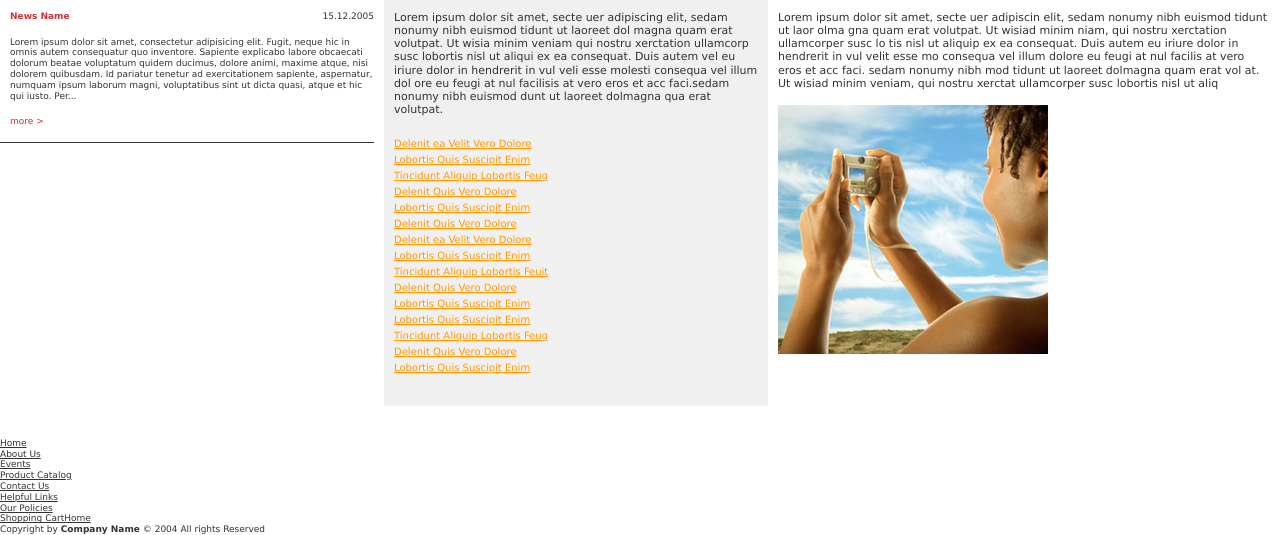
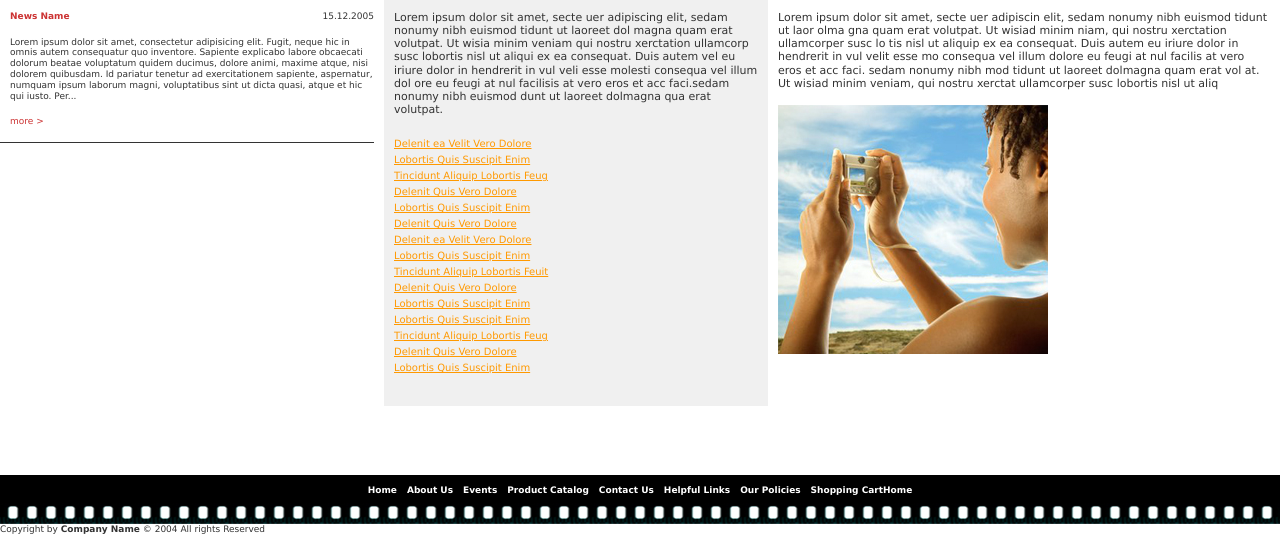
Before and after one commit to olegsorokin/interview-062017, a website: page app/index.html in a window 1280 px wide. Shown: the part 265-800 px from the top of the page. Drawn offline with nearby package versions, Linux system fonts and the light colour scheme; files that its build step writes are made by us from their sources.

Commit message:
Добавил стили для навигации в footer

```diff
--- /dev/null
+++ b/app/sass/_blocks/_page-footer__nav.sass
@@ -0,0 +1,20 @@
+.page-footer__nav
+	color: #fff
+	text-align: center
+	padding-bottom: 21px
+	background-color: #000
+	background-image: url(../../img/bg-film.jpg)
+	background-repeat: repeat-x
+	background-position: bottom
+
+.page-footer__list
+	display: inline-block
+	padding-top: .5rem
+	+clearfix
+	li
+		float: left
+		margin: .5rem
+
+.page-footer__link
+	font-weight: 700
+	text-decoration: none
--- a/app/sass/main.sass
+++ b/app/sass/main.sass
@@ -42,3 +42,4 @@ a
 @import "_blocks/img-info"
 
 @import "_blocks/page-footer"
+@import "_blocks/page-footer__nav"
```
